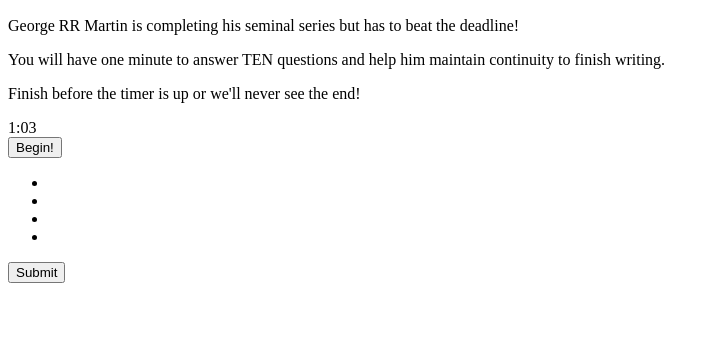
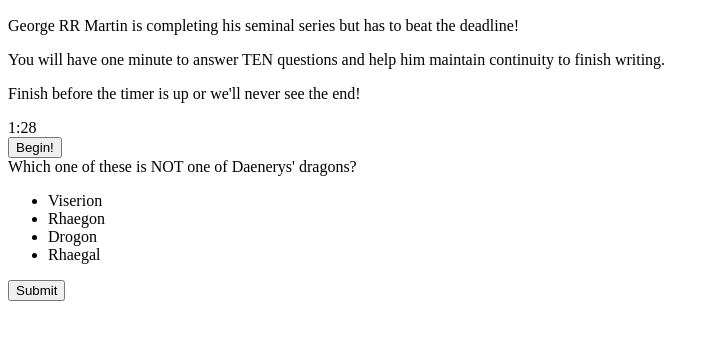
Before and after one commit to gudolph/TriviaGame, a plain HTML site: page index.html in a window 1280 px wide. Both pictures are taken after a click on the button "Begin!". Shown: the part 110-450 px from the top of the page, without its empty margins (0-719 px from the left). Drawn offline with nearby package versions, Linux system fonts and the light colour scheme.

Commit message:
before trying to make answer options clickable

```diff
--- a/assets/javascript/app.js
+++ b/assets/javascript/app.js
@@ -1,12 +1,57 @@
 window.onload = function () {
-    $("#start").click(timer.start);
+    $("#start").click(timer.start).click(quiz.start);
 };
 var intervalId;
 
 var clockRunning = false;
 
+var questions = [
+    "Which one of these is NOT one of Daenerys' dragons?",
+    "What is Littlefinger's sigil?",
+    "Who among these is a eunuch?",
+    "How many complete books are there in ASOIAF?",
+    "Who sent the assassin to try to kill Bran?",
+    "Which is NOT the name of a direwolf?",
+    "How many Stark children are greenseers",
+    "Which of these on Arya's kill list did she kill herself?",
+    "Who did Maggie the Frog predict would kill Cersei?",
+    "What is Young Griff's real name?",
+]
+
+var guesses = [
+    q1 = ["Viserion", "Rhaegon", "Drogon", "Rhaegal"],
+    q2 = ["Mockingbird", "A Tree", "Vulture", "Seven-Pointed Star"],
+    q3 = ["Illyrio", "Roose Bolton", "Varys", "Thoros"],
+    q4 = ["3", "4", "5", "6"],
+    q5 = ["Lysa Arryn", "Peter Baelish", "Joffrey Baratheon", "Jaime Lannister"],
+    q6 = ["Flower", "Lady", "Shaggydog", "Ghost"],
+    q7 = ["1", "2", "3", "All of them"],
+    q8 = ["Polliver", "Joffrey Baratheon", "Sir Ilyn Payne", "Sandor Clegane"],
+    q9 = ["Littlefinger", "The Valonquar", "The Sand Snakes", "The Three-Eyed Crow"],
+    q10 = ["Aegon", "Aemond", "Rhagar", "Rhanys"],
+]
+
+var correct = 0;
+var answers = ["Rhaegon", "Mockingbird", "Varys", "5", "Joffrey Baratheon", "Flower", "1", "Polliver", "The Valonquar", "Aegon"]
+var quiz = {
+    start: function () {
+        $("#question").text(questions[0]);
+        console.log(guesses[0]);
+        for (i = 0; i < 4; i++) {
+            $("#guesses").append("<li>" + guesses[0][i]);
+            var guess = (guesses[0][i]);
+        }
+        $.guess.click(function() {
+            var value = answers.inArray(guess)
+            console.log(value);
+            if (value == -1) {
+                correct++;
+            }
+        })
+    }
+}
 var timer = {
-    time: 65,
+    time: 90,
 
     start: function () {
         if (!clockRunning) {
@@ -16,7 +61,6 @@
     },
     count: function () {
         timer.time--;
-        console.log(timer.time)
         var displayTime = timer.countdown(timer.time);
         $("#timer").text(displayTime);
     },
@@ -26,18 +70,18 @@
         var seconds = t - (minutes * 60);
 
         if (seconds < 10) {
-          seconds = "0" + seconds;
+            seconds = "0" + seconds;
         }
 
         if (minutes === 0) {
-          minutes = "0";
+            minutes = "0";
         }
 
         else if (minutes < 10) {
-          minutes = minutes;
+            minutes = minutes;
         }
 
         return minutes + ":" + seconds;
-      }
+    }
 
 }
--- a/index.html
+++ b/index.html
@@ -18,17 +18,14 @@
         <p>Finish before the timer is up or we'll never see the end!</p>
     </div>
     <div id="display">
-        <div id="timer">2:00</div>
+        <div id="timer">1:30</div>
         <div id="total"></div>
         <div id="warning"></div>
     </div>
     <button id="start">Begin!</button>
     <div id="container">
-        <ul id="question">
-            <li id="response-1"></li>
-            <li id="response-2"></li>
-            <li id="response-3"></li>
-            <li id="response-4"></li>
+        <div id="question"></div>
+        <ul id = "guesses">
         </ul>
         <button id="submit">Submit</button>
     </div>
```
